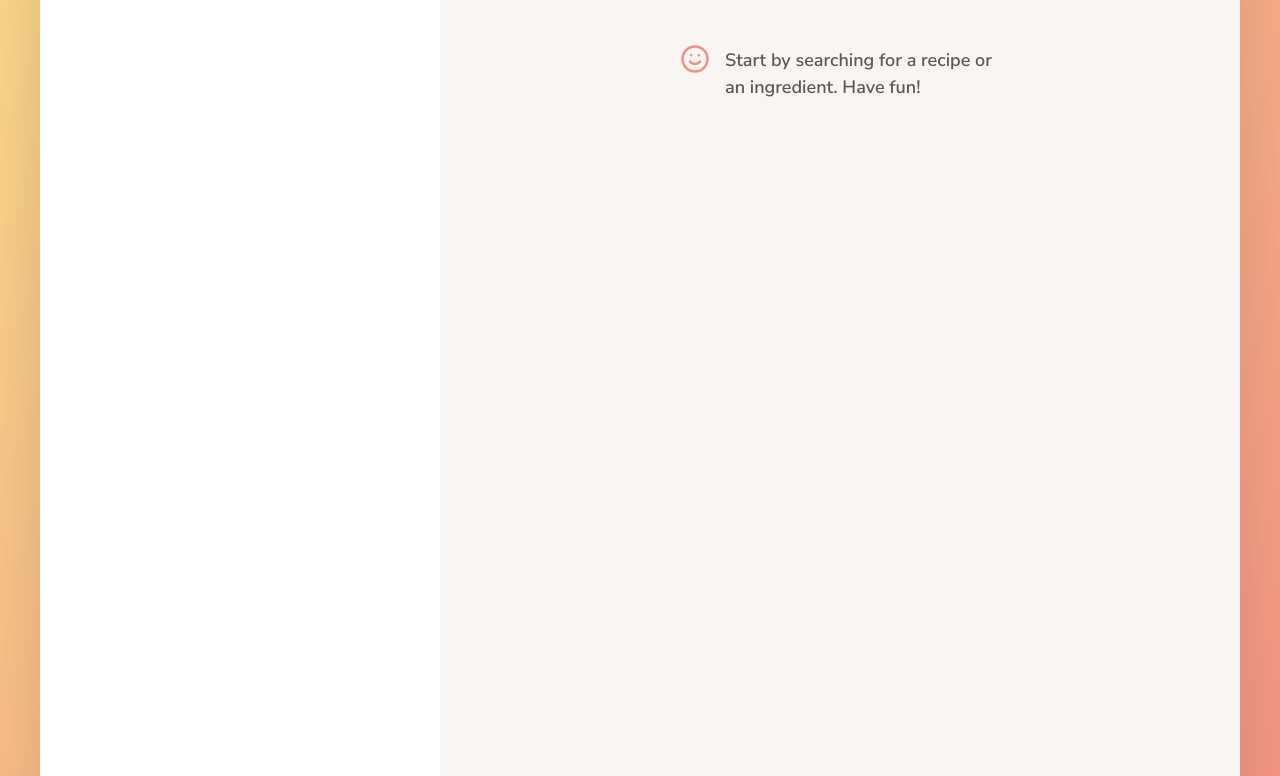
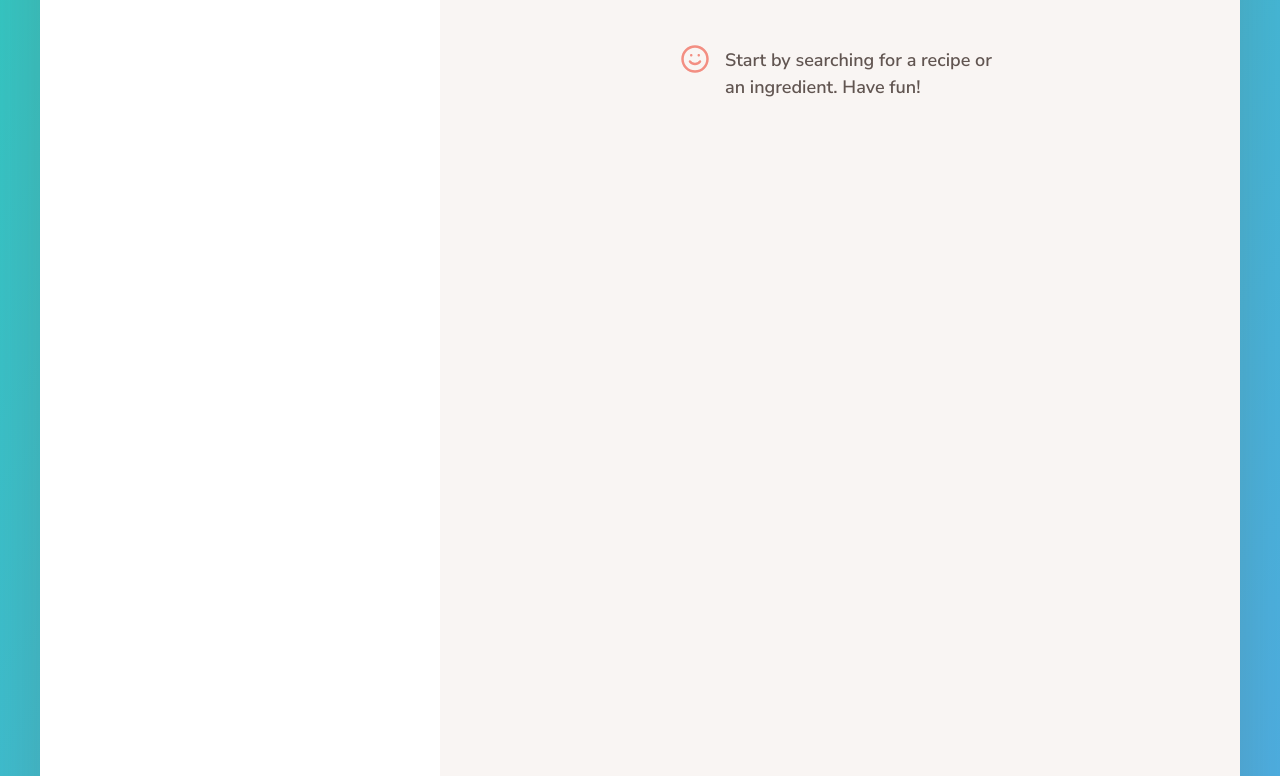
Before and after one commit to NTajalli/Forkify, a website built with Parcel: page index.html in a window 1280 px wide. Shown: the part 154-930 px from the top of the page. Built offline with nearby package versions, Linux system fonts and the light colour scheme.

Commit message:
Change background color

```diff
--- a/src/sass/_base.scss
+++ b/src/sass/_base.scss
@@ -1,7 +1,7 @@
 // $color-primary: #f59a83;
 $color-primary: #f38e82;
-$color-grad-1: #fbdb89;
-$color-grad-2: #f48982;
+$color-grad-1: #33c7bf;
+$color-grad-2: #51aae6;
 
 $color-grey-light-1: #f9f5f3; // Light background
 $color-grey-light-2: #f2efee; // Light lines
```
